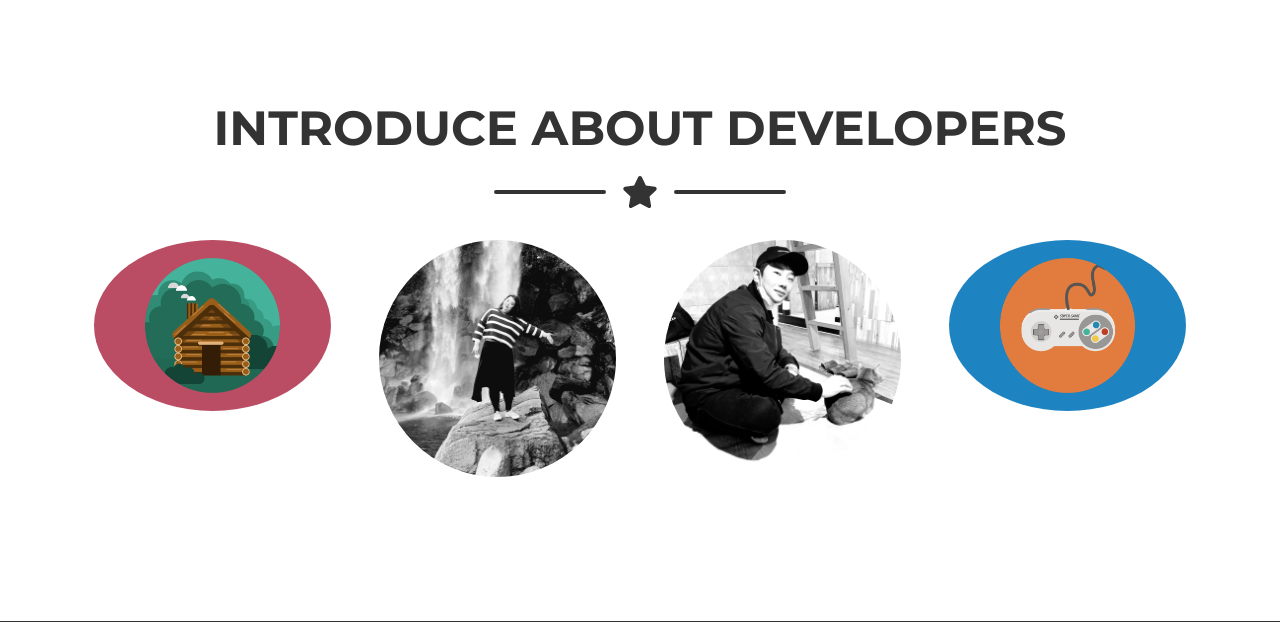
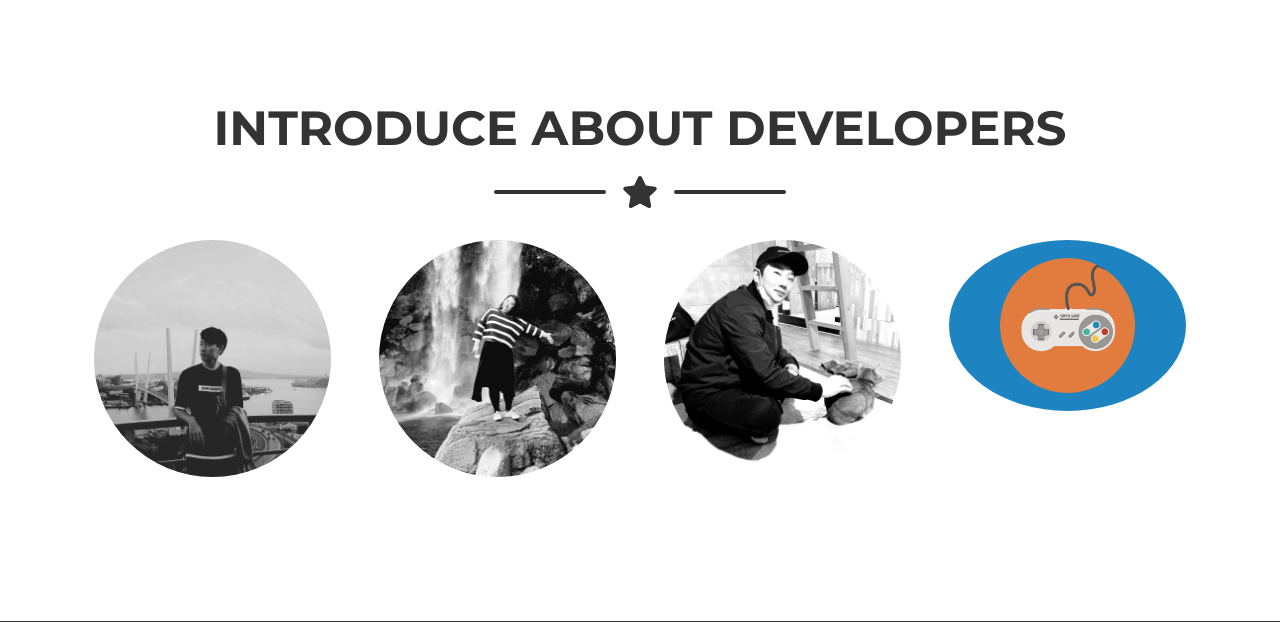
Before and after one commit to multicampus-Bigdata-mukjagolmok/Multicampus-Bigdata-Mukjagolmok, a Django app: page /aboutus/ in a window 1280 px wide. Shown: the part 1408-2030 px from the top of the page. Run offline with Django 3.2, Linux system fonts and the light colour scheme; some libraries are stand-ins or nearby versions.

Commit message:
Add daechan at aboutus

```diff
--- a/mukja/templates/aboutus.html
+++ b/mukja/templates/aboutus.html
@@ -141,7 +141,7 @@
                             <div class="portfolio-item-caption d-flex align-items-center justify-content-center h-100 w-100">
                                 <div class="portfolio-item-caption-content text-center text-white"><i class="fas fa-plus fa-3x"></i></div>
                             </div>
-                            <img class="img-fluid" src="{% static 'assets/img/portfolio/cabin.png' %}" alt="" />
+                            <img class="img-fluid" src="{% static 'assets/img/portfolio/daechan.jpg' %}" alt="" />
                         </div>
                     </div>
                     <!-- Portfolio Item 2-->
@@ -230,9 +230,9 @@
                                         <div class="divider-custom-line"></div>
                                     </div>
                                     <!-- Portfolio Modal - Image-->
-                                    <img class="img-fluid rounded mb-5" src="{% static 'assets/img/portfolio/cabin.png' %}" alt="" />
+                                    <img class="img-fluid rounded mb-5" src="{% static 'assets/img/portfolio/daechan.jpg' %}" alt="" />
                                     <!-- Portfolio Modal - Text-->
-                                    <p class="mb-5">Lorem ipsum dolor sit amet, consectetur adipisicing elit. Mollitia neque assumenda ipsam nihil, molestias magnam, recusandae quos quis inventore quisquam velit asperiores, vitae? Reprehenderit soluta, eos quod consequuntur itaque. Nam.</p>
+                                    <p class="mb-5">This is my first project as a team.<br>I was able to enjoy this project because of the wonderful teammates.<br>My skill level is still low, but I will work hard to become a good developer.</p>
                                     <button class="btn btn-primary" data-dismiss="modal">
                                         <i class="fas fa-times fa-fw"></i>
                                         Close Window
```
Also changed, not shown: mukja/static/assets/img/portfolio/daechan.jpg (added).
